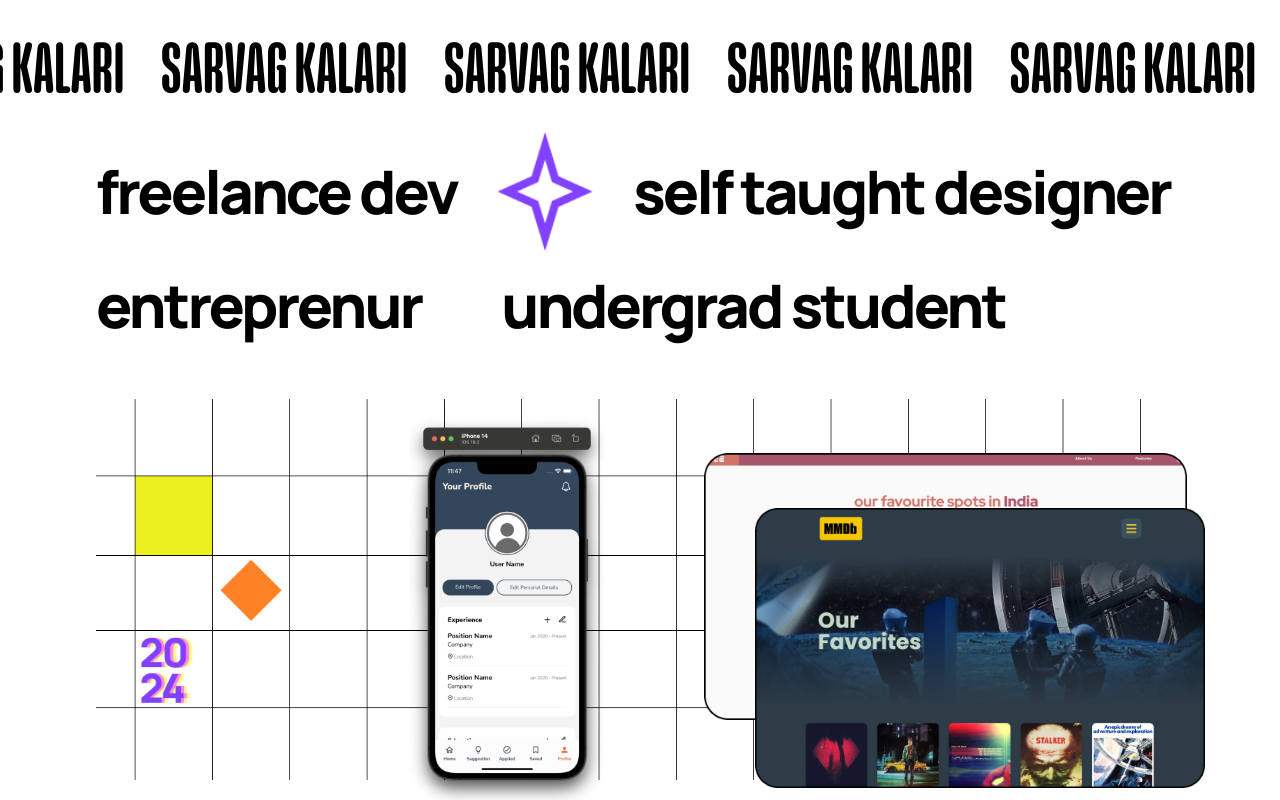
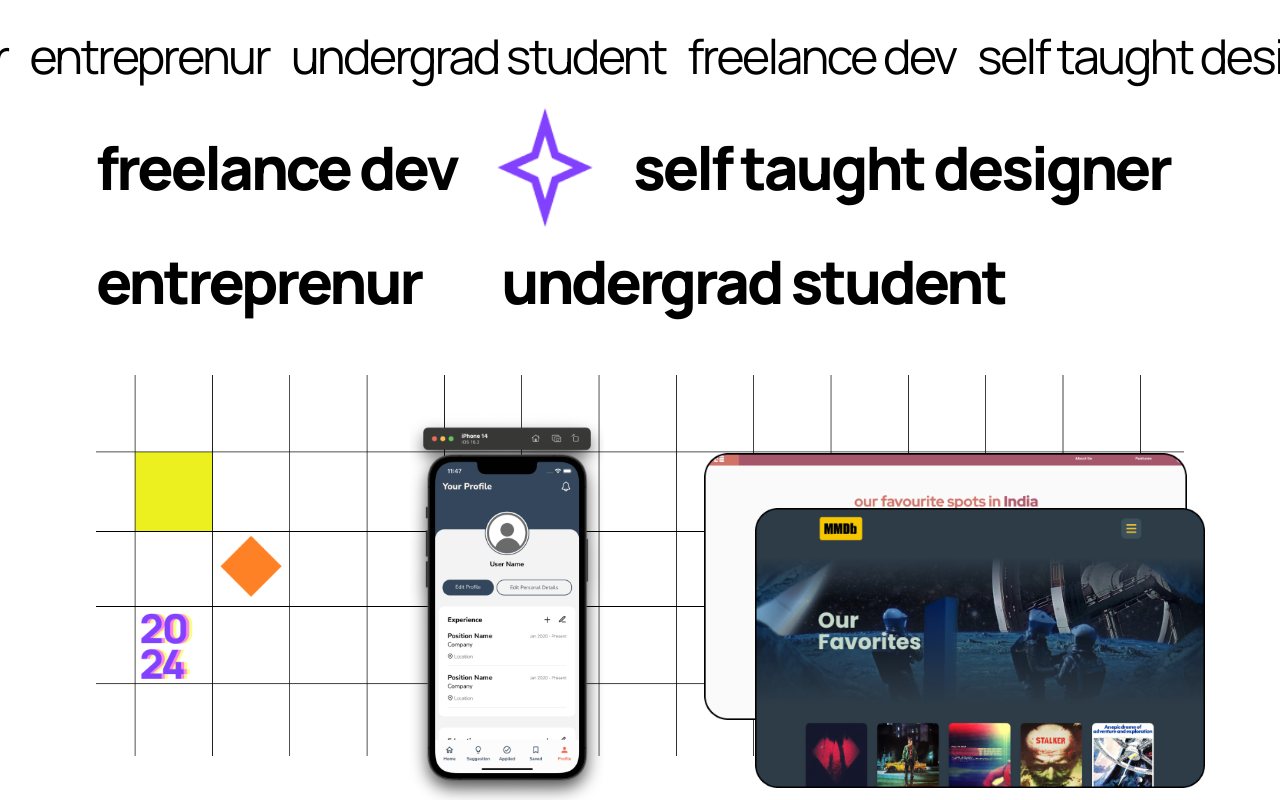
Before and after one commit to starbvuks/portfolio-2024, a Next.js app: page / in a window 1280 px wide. Shown: the top 800 px of the page. Built offline with nearby package versions, Linux system fonts and the light colour scheme.

Commit message:
first commit

```diff
--- a/src/components/Landing.jsx
+++ b/src/components/Landing.jsx
@@ -10,20 +10,24 @@ const Landing = () => {
         </span> */}
         {/* <div className="h-12 border-[#FF8126] border-4 w-[70%] rounded-full" /> */}
 
-        <div class="marquee flex whitespace-nowrap animate-marquee">
-          <div class="marquee-content font-Faction font-extrabold text-7xl tracking-normal">
-            SARVAG KALARI&ensp;SARVAG KALARI&ensp;SARVAG KALARI&ensp;
+        <div class="marquee font-Manrope font-normal tracking-tighter text-5xl flex whitespace-nowrap animate-marquee">
+          <div class="marquee-content">
+            freelance dev&ensp;self taught
+            designer&ensp;entreprenur&ensp;undergrad student&ensp;
           </div>
-          <div class="marquee-content font-Faction font-extrabold text-7xl tracking-normal">
-            SARVAG KALARI&ensp;SARVAG KALARI&ensp;SARVAG KALARI&ensp;
+          <div class="marquee-content">
+            freelance dev&ensp;self taught
+            designer&ensp;entreprenur&ensp;undergrad student&ensp;
           </div>
         </div>
         <div class="marquee2 flex whitespace-nowrap animate-marquee">
-          <div class="marquee-content font-Faction font-extrabold text-7xl tracking-normal">
-            SARVAG KALARI&ensp;SARVAG KALARI&ensp;SARVAG KALARI&ensp;
+          <div class="marquee-content">
+            freelance dev&ensp;self taught
+            designer&ensp;entreprenur&ensp;undergrad student&ensp;
           </div>
-          <div class="marquee-content font-Faction font-extrabold text-7xl tracking-normal">
-            SARVAG KALARI&ensp;SARVAG KALARI&ensp;SARVAG KALARI&ensp;
+          <div class="marquee-content">
+            freelance dev&ensp;self taught
+            designer&ensp;entreprenur&ensp;undergrad student&ensp;
           </div>
         </div>
       </div>
--- a/tailwind.config.js
+++ b/tailwind.config.js
@@ -44,8 +44,8 @@ module.exports = {
       animation: {
         fadeIn: "fadeIn 1s",
         fadeInPushUp: "fadeInPushUp 1s",
-        marquee: "marquee 10s linear infinite",
-        marquee2: "marquee2 10s linear infinite",
+        marquee: "marquee 23s linear infinite",
+        marquee2: "marquee2 23s linear infinite",
       },
     },
   },
```
